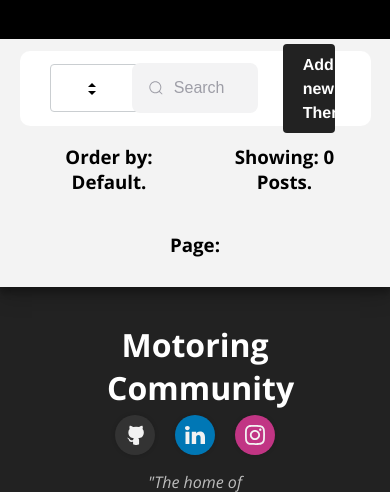
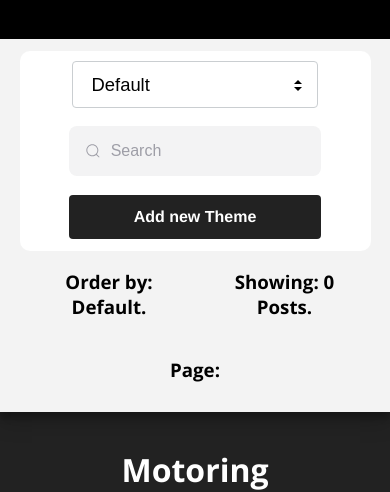
Before and after one commit to Chriiis85/TFG-DAW-2024, a PHP site: page /forum.php in a window 390 px wide. Shown: the top 492 px of the page. Run offline with PHP 8.4, Linux system fonts and the light colour scheme; data that the repository does not hold is empty; some libraries are stand-ins or nearby versions.

Commit message:
Añadidoresponsive

```diff
--- a/CSS/forum.css
+++ b/CSS/forum.css
@@ -368,3 +368,52 @@ select {
   border-radius: 50%;
   background-color: transparent;
 }
+/*-----------------------------------------------------------------RESPONSIVE-----------------------------------------------------------------*/
+
+@media (max-width: 1400px) {
+  .main-bar-search{
+    width: 30%;
+  }
+}
+
+@media (max-width: 1200px) {
+.main-bar-add{
+  width: 30%;
+}
+
+.main-bar-filter{
+  width: 30%;
+}
+}
+
+@media (max-width: 700px) {
+.main-bar{
+  height: 200px;
+  align-items: center;
+  justify-content: center;
+  flex-direction: column;
+}
+
+.main-bar-search{
+  width: 80%;
+  margin-bottom: -5%;
+
+}
+
+.main-bar-add{
+  width: 120%;
+  padding: 0;
+}
+
+.main-bar-filter{
+  width: 100%;
+  padding: 0;
+  margin-bottom: -5%;
+}
+}
+
+@media (max-width: 700px) {
+.post-card{
+  font-size: 0.9em;
+}
+}
```
